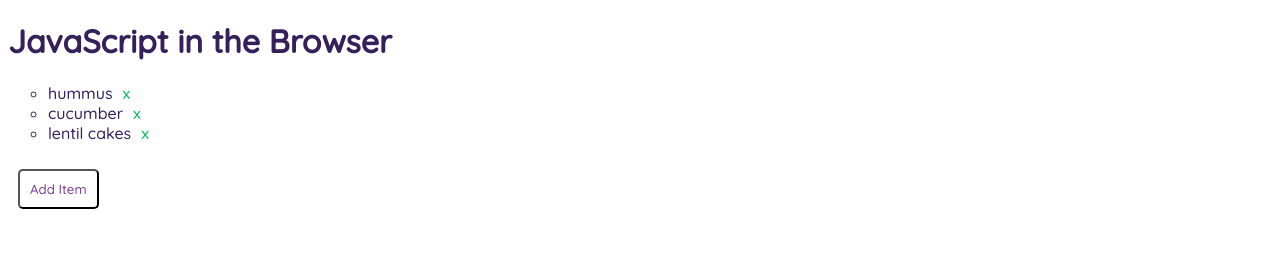
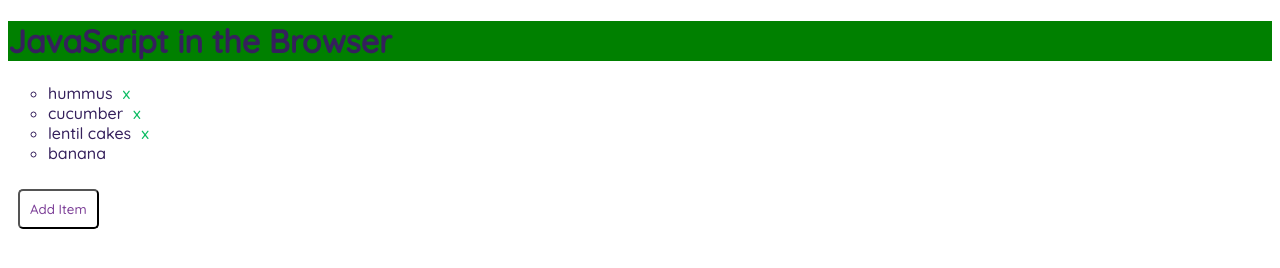
Before and after one commit to fsaiz97/javascript_in_the_browser, a plain HTML site: page index.html in a window 1280 px wide. Both pictures are taken after a click on the button "Add Item". Drawn offline with Linux system fonts and the light colour scheme.

Commit message:
Span not working

```diff
--- a/index.html
+++ b/index.html
@@ -3,6 +3,7 @@
     <head>
         <title>JS in the Browser</title>
         <link rel="stylesheet" href="static/css/style.css">
+        <script defer src="index.js"></script>
     </head>
     <body>
         <header>
--- /dev/null
+++ b/index.js
@@ -0,0 +1,33 @@
+let addButton = document.getElementById('add-item');
+let groceriesList = document.getElementById('food-list');
+
+// addButton.onclick = () => console.log("Click")
+// addButton.addEventListener('click', () => console.log("Click"));
+
+// addButton.addEventListener("click", () => {
+//     document.getElementById('item-1').textContent = "Task 1";
+// })
+
+// addButton.addEventListener("click", () => {
+//     document.getElementById('item-2').textContent = "Task 2";
+// })
+
+addButton.addEventListener("click", () => {
+    let newItem = document.createElement("li");
+    let listSpan = document.createElement("span");
+    newItem.id = "item-4";
+    newItem.textContent = "banana";
+    listSpan.className = "delete-btn";
+    listSpan.textContent = 'x';
+    groceriesList.append(newItem);
+    listItem.append(listSpan);
+})
+
+let heading = document.getElementById("heading");
+heading.addEventListener("mouseenter", () => {
+    heading.style.backgroundColor = "red";
+})
+
+heading.addEventListener("mouseleave", () => {
+    heading.style.backgroundColor = "green";
+})
--- a/static/css/style.css
+++ b/static/css/style.css
@@ -22,6 +22,10 @@ main {
     height: 85vh;
 }
 
+#heading {
+  background-color: green;
+}
+
 button {
     background-color: white;
     color: var(--fp-accent-plum);
```
